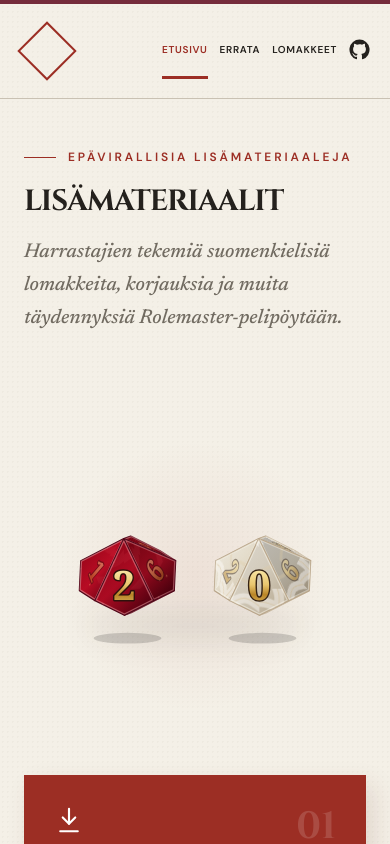
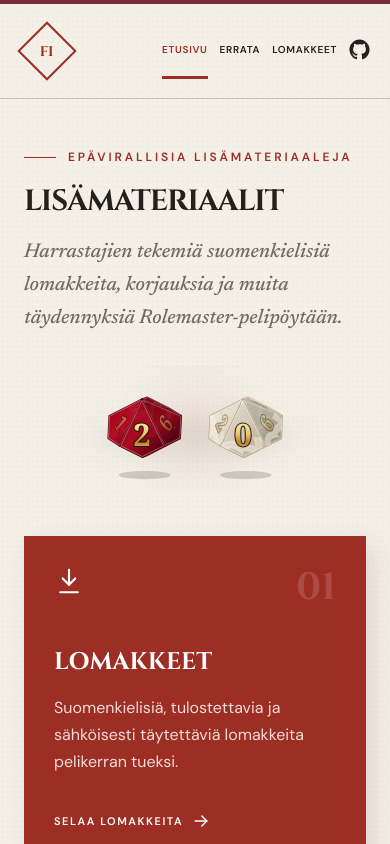
Before and after one commit to emick/rolemaster-site, a React (Vite) app: page / in a window 390 px wide. Shown: the top 844 px of the page. Built offline with nearby package versions, Linux system fonts and the light colour scheme.

Commit message:
Mobile UI improvements

```diff
--- a/src/styles.css
+++ b/src/styles.css
@@ -121,14 +121,19 @@
 }
 @media (max-width:800px) {
   .topbar { height:auto; min-height:78px; padding:15px 20px; flex-wrap:wrap; }
-  .brand span:last-child { display:none; }
+  .brand > span:last-child { display:none; }
   nav { gap:18px; margin-left:auto; }
   nav a { padding:20px 0; font-size:10px; }
   .home-split { grid-template-columns:minmax(0,1fr); gap:38px; padding:38px 24px 48px; }
   .home-intro { padding:0; }
   .home-intro h1 { font-size:clamp(28px,7.5vw,60px); }
+  .home-intro .lead { margin-bottom:0; }
   .home-cards { grid-template-columns:1fr; }
-  .home-dice { justify-self:center; width:min(100%,310px); margin:6px 0; }
+  .home-dice { justify-self:center; width:min(100%,240px); height:125px; aspect-ratio:auto; margin:-8px 0 8px; }
+  .home-dice .open-roll { width:100%; height:125px; aspect-ratio:auto; margin:0; }
+  .home-dice .dice-button { height:125px; min-height:0; }
+  .home-dice .vector-die--d10 { width:min(112px,48%); }
+  .errata-page, .forms-page { padding:38px 24px 48px; }
   .hero { grid-template-columns:1fr; padding:65px 24px; min-height:0; }
   .hero-art { width:min(360px,90vw); margin:55px auto 0; }
   .sheet-preview { width:210px; }
@@ -139,5 +144,5 @@
   .erratum { grid-template-columns:1fr; gap:10px; }
   .form-download { grid-template-columns:1fr; gap:45px; }
 }
-@media (max-width:480px) { h1 { font-size:42px; } .feature-card { padding:30px; } nav { gap:12px; } nav a { letter-spacing:.07em; } }
+@media (max-width:480px) { h1 { font-size:42px; } .errata-page .page-intro h1 { font-size:clamp(25px,7.8vw,38px); } .feature-card { padding:30px; } nav { gap:12px; } nav a { letter-spacing:.07em; } }
 @media (prefers-reduced-motion:reduce) { *,*::before,*::after { scroll-behavior:auto!important; transition:none!important; } }
```
